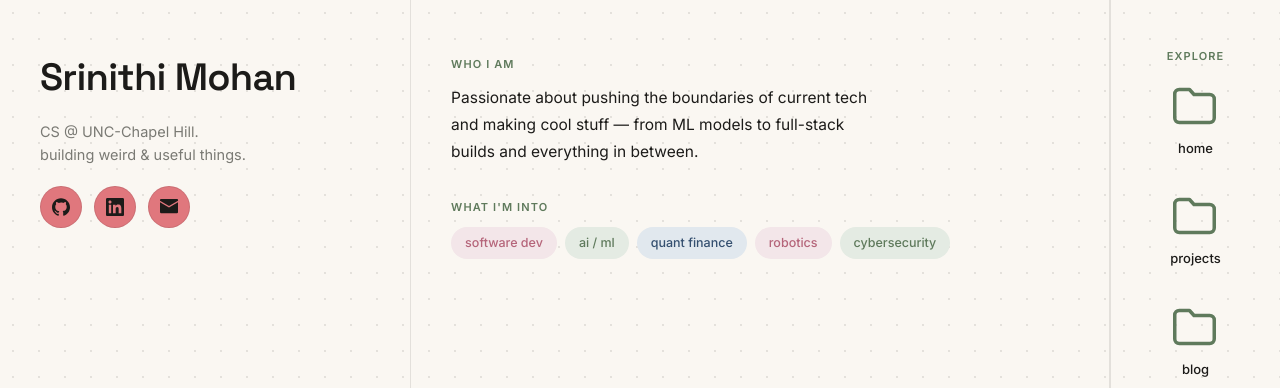
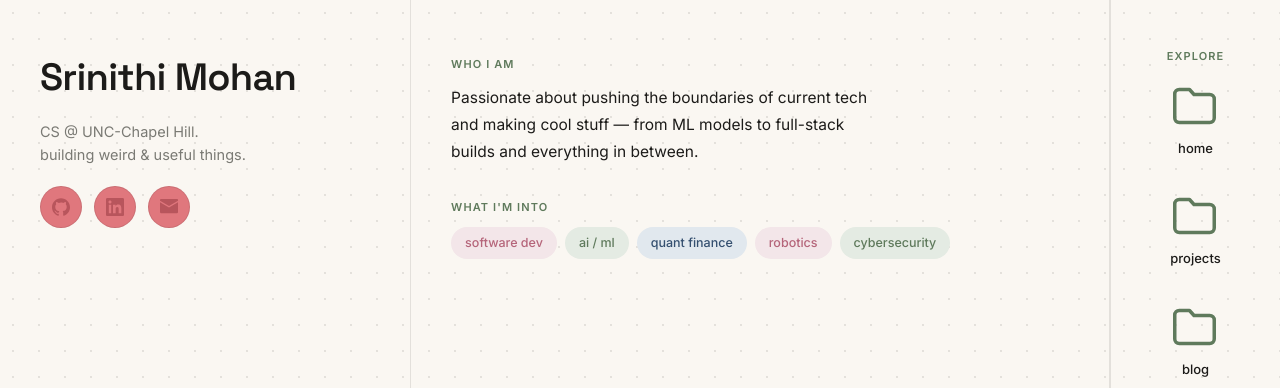
Before and after one commit to srinithimohan/srinithimohan.github.io, a Jekyll site: the page built from index.html, in a window 1280 px wide. Shown: the top 388 px of the page. Built offline with Jekyll 4.4.1, drawn with Linux system fonts in a browser that asks for light colours.

Commit message:
tweak colors

```diff
--- a/assets/css/style.scss
+++ b/assets/css/style.scss
@@ -137,13 +137,13 @@
 
 .social-btn:hover {
   transform: translateY(-2px);
-  border-color: var(--ink);
+  border-color: var(--rose-dark);
 }
 
 .social-btn svg {
   width: 18px;
   height: 18px;
-  fill: var(--ink);
+  fill: var(--rose-dark);
 }
 
 .eyebrow {
```
